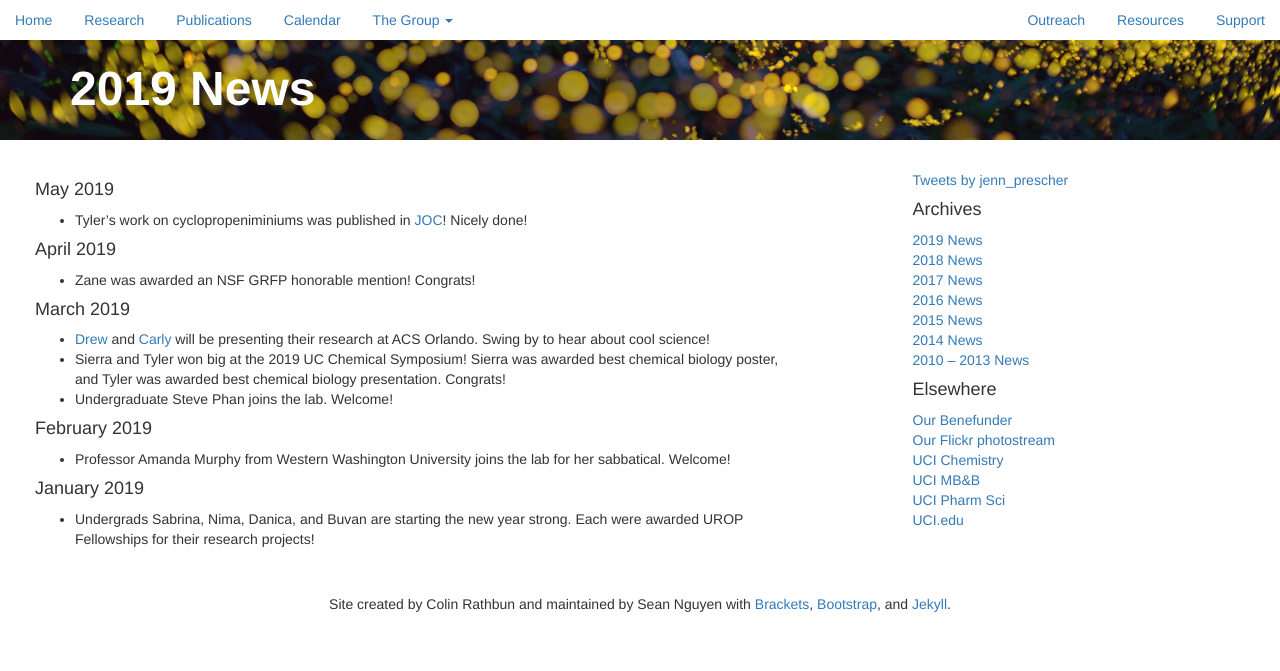
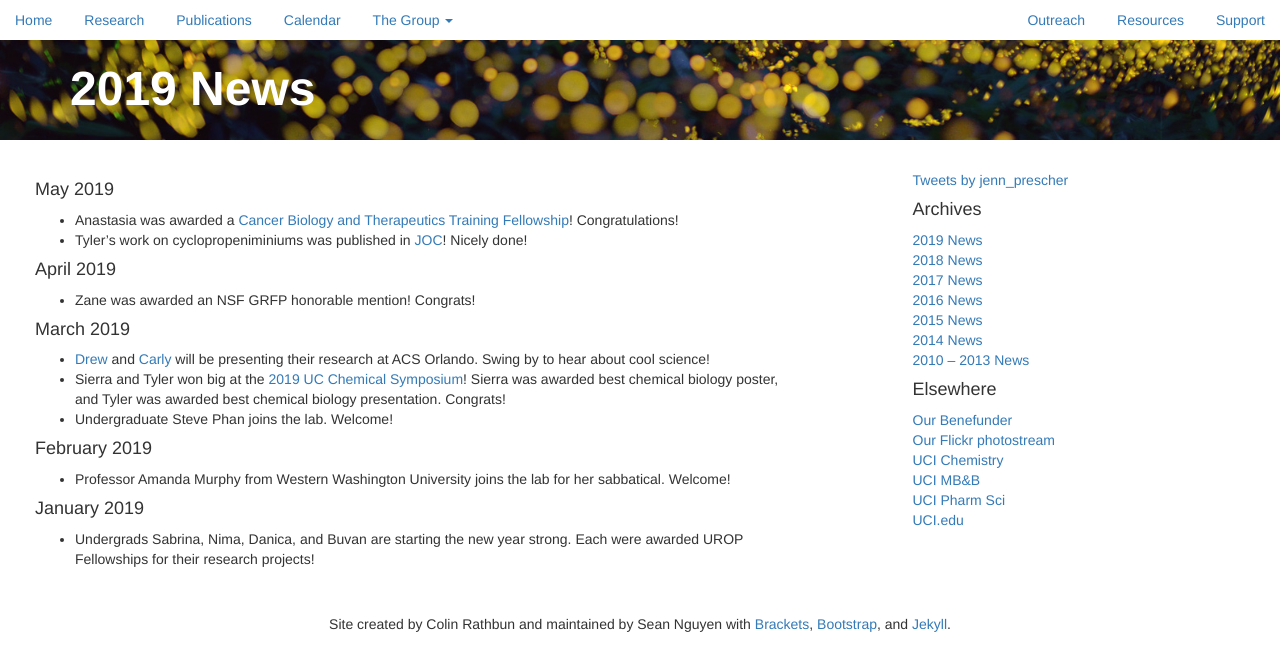
Before and after one commit to c-bun/Prescher-Lab-Site, a Jekyll site: the page built from _posts/2019-01-23-2019-News.markdown, in a window 1280 px wide. Shown: the top 671 px of the page. Built offline with Jekyll 4.4.1, drawn with Linux system fonts in a browser that asks for light colours; comment, search, counter and statistics services are not loaded.

Commit message:
PrescherLabSite_May2019_Update3

```diff
--- a/_data/group.csv
+++ b/_data/group.csv
@@ -35,7 +35,7 @@ Sierra,Williams,graduate,"Capitol Heights, MD","B.S., Chemistry, Temple Universi
 Zane,Long,undergrad,"Orange, CA","B.S., Chemistry",James Crafts,UCI Regents' Scholar (2016-2018) : UROP Fellow (2017-2018) : Allergan Summer Fellow (2017) : UROP Fellow (2018-2019) : ACS Polymer Education Organic Chemistry Award (2018) : American Institute of Chemists Student Award (2018) : NSF GRFP Honorable Mention (2019),
 Yusef,Ibreighith,former_undergrad,"Dana Point, CA","B.S., Chemistry",Bill Nye,UROP Fellow (2017-2018) : Allergan Summer Fellow (2017),
 Anna,Love,graduate,"Canton, OH","B.S., Biochemistry, Messiah College",General Grievous,NSF Graduate Research Honorable Mention (2017) : NSF IGERT Fellow (2017-2019),
-Anastasia,Ionkina,graduate,"Kazan, Russia","B.S., Molecular, Cellular and Developmental Biology, University of Colorado, Boulder","Rosalind Franklin, Neil deGrasse Tyson",,
+Anastasia,Ionkina,graduate,"Kazan, Russia","B.S., Molecular, Cellular and Developmental Biology, University of Colorado, Boulder","Rosalind Franklin, Neil deGrasse Tyson",NIH T32 Cancer Biology and Therapeutics Training Fellow (2019),
 Sydnei,Head,former_undergrad,,"B.S., Chemistry, Albany State University",,UC-HBCU Initiative Fellow (2017),
 Jennifer,Sun,former_undergrad,,University High School,,,
 Nima,Singh,undergrad,"Sacramento, CA","B.S., Neurobiology",My Dad,UROP Fellow (2018-2019) : UROP Summer Fellowship (2018) : Allergan Summer Fellow (2018) : UROP Fellow (2019-2020),
--- a/_posts/2019-01-23-2019-News.markdown
+++ b/_posts/2019-01-23-2019-News.markdown
@@ -4,6 +4,7 @@ title:  "2019 News"
 categories: group_update
 ---
 #### May 2019
+- Anastasia was awarded a [Cancer Biology and Therapeutics Training Fellowship](https://cbt.bio.uci.edu/)! Congratulations!
 - Tyler's work on cyclopropeniminiums was published in [JOC](https://pubs.acs.org/doi/10.1021/acs.joc.9b00518)! Nicely done!
 
 #### April 2019
@@ -11,7 +12,7 @@ categories: group_update
 
 #### March 2019
 - [Drew](https://plan.core-apps.com/acsorlando2019/abstract/713e959c-e9c8-4e1f-a6fd-9cf766e75980) and [Carly](https://plan.core-apps.com/acsorlando2019/abstract/13e0cb72-3f11-482f-aa80-d44d2ea9c201) will be presenting their research at ACS Orlando. Swing by to hear about cool science!
-- Sierra and Tyler won big at the 2019 UC Chemical Symposium! Sierra was awarded best chemical biology poster, and Tyler was awarded best chemical biology presentation. Congrats!
+- Sierra and Tyler won big at the [2019 UC Chemical Symposium](http://blogs.rsc.org/rscamericas/2019/05/02/congrats-prize-winners-4th-annual-uccs/?doing_wp_cron=1558106147.0868380069732666015625)! Sierra was awarded best chemical biology poster, and Tyler was awarded best chemical biology presentation. Congrats!
 - Undergraduate Steve Phan joins the lab. Welcome!
 
 #### February 2019
```
